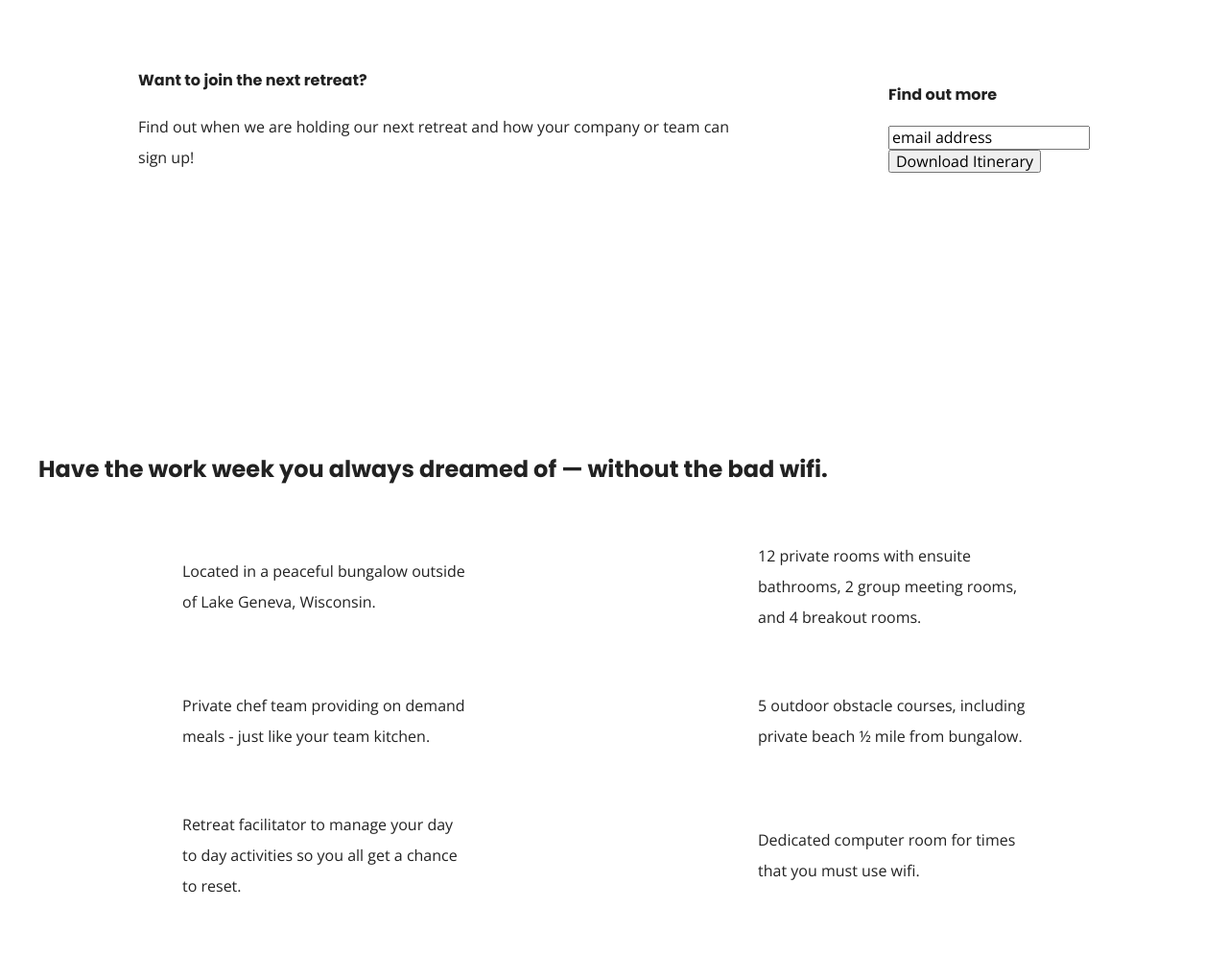
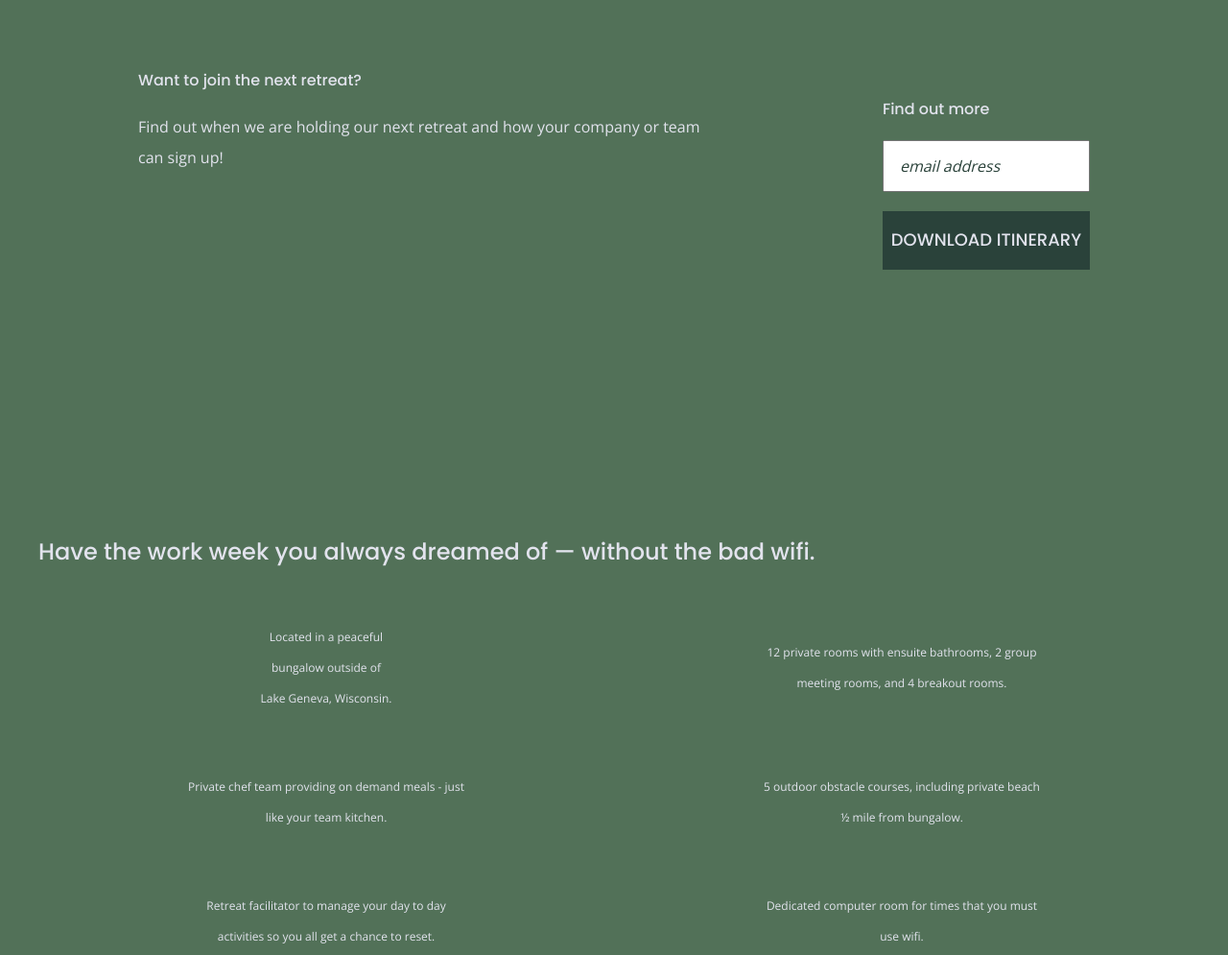
Before and after one commit to djrdeveloper/206-unplugged, a website built with Parcel: page index.html in a window 1280 px wide. Shown: the part 300-1295 px from the top of the page at 96% size. Built offline with nearby package versions, Linux system fonts and the light colour scheme.

Commit message:
Font styles added

```diff
--- a/css/main.css
+++ b/css/main.css
@@ -96,10 +96,39 @@ body {
   font-family: 'Open Sans', sans-serif;
   font-size: 1em;
   line-height: 2em;
+  color:#e2e3ed;
+}
+hr{
+  border-color: #3a3a3a;
+}
+aside .form {
+  margin-top: 30px;
 }
 
+input[type=text] {
+  box-sizing: border-box;
+  width: 100%;
+  color: #2a423a;
+  font-style: italic;
+  padding: 1em;
+}
+
+input[type=button] {
+  width: 100%;
+  padding: 20px 0;
+  margin-top: 20px;
+  background-color: #2a423a;
+  font-family: 'Poppins', Helvetica, Arial, sans-serif;
+  font-weight: 500;
+  font-size: 1.125em;
+  color: #e2e3ed;
+  border: none;
+  text-align: center;
+  text-transform: uppercase;
+}
 .nav-links{
-
+ font-weight: bold;
+ text-transform: uppercase;
 }
 
 ul,ol{
@@ -115,15 +144,17 @@ h2{
   font-family: 'Poppins', sans-serif;
   font-size: 1.5em;
   line-height: 2em;
+  font-weight: 500;
 }
 
 h3,h4{
   font-family: 'Poppins', sans-serif;
   font-size: 1em;
+  font-weight: 500;
 }
 
 p{
-
+ font-weight: 400;
 }
 
 img {
@@ -136,6 +167,7 @@ figure {
 
 address{
   font-family: 'Open Sans', sans-serif;
+  font-style: normal;
 }
 
 .content-wrapper {
@@ -144,7 +176,7 @@ address{
 
 body
 {
-  Margin: 8px;
+  Margin: 0px;
 }
 header,
 footer
@@ -153,6 +185,7 @@ footer
   justify-content: center;
   align-items: center;
   flex-flow: row wrap;
+  background-color: #202322 ;
 }
 header
 {
@@ -196,7 +229,9 @@ header .content-wrapper
   width: 55%;
   margin: 50px;
 }
-
+main{
+  background-color:#527158 ;
+}
 .content-wrapper
 {
   width: 100%;
@@ -222,14 +257,14 @@ aside{
 .form
 {
   display: flex;
-  justify-content: center;
   align-items: center;
   flex-flow: row wrap;
 }
 
 .features
 {
-  padding: 0 20px;
+
+  padding: 20px;
 }
 
 .features .features-items
@@ -238,7 +273,8 @@ aside{
   justify-content: center;
   align-items: center;
   flex-flow: row wrap;
-
+  font-size: 0.75em;
+  text-align: center;
 }
 
 .features article
@@ -257,6 +293,7 @@ aside{
   align-items: center;
   flex-flow: row wrap;
   padding: 0 20px;
+  background-color: #2a423a;
 }
 
 .reviews h3
@@ -270,12 +307,14 @@ aside{
   justify-content: center;
   align-items: center;
   flex-flow: row wrap;
+  background-color: #2a423a;
 }
 
 
 
 footer {
   flex-direction: column;
+  text-align: center;
 }
 
 footer p {
@@ -340,7 +379,9 @@ footer p
 {
   padding: 25px;
 }
-
+.contact-section h2{
+  margin-bottom: -20px;
+}
 /*FAQ PAGE*/
 
 .faq {
@@ -350,7 +391,7 @@ footer p
 }
 
 .faq .content-wrapper {
-  margin: 50px 0 0 0;
+  Padding-top: 50px;
   display: flex;
   justify-content: center;
   align-items: center;
@@ -359,12 +400,16 @@ footer p
 
 .faq h2 {
   margin-bottom: 40px;
+  line-height:1em;
+  width:80%;
 }
 
 .faq-content {
-  margin-bottom: 50px;
+  padding: 0 10%;
 }
-
+.faq-content p{
+  font-size: 0.75em;
+}
 
 
 /* ==========================================================================
@@ -573,6 +618,7 @@ Margin: 0px;
    ========================================================================== */
     .faq .content-wrapper
     {
+      margin-left:10%;
         justify-content: space-between;
     }
 
@@ -584,6 +630,7 @@ Margin: 0px;
     .faq h2
     {
         width: 100%;
+        text-align: center;
     }
   }
     @media only screen and (min-width: 1200px)
--- a/index.html
+++ b/index.html
@@ -69,7 +69,7 @@
     <div class="features-items">
      <article>
       <p class="fontawesome-icon"></p>
-      <p class="features-item-description">Located in a peaceful bungalow outside of Lake Geneva, Wisconsin.</p>
+      <p class="features-item-description">Located in a peaceful<br> bungalow outside of<br> Lake Geneva, Wisconsin.</p>
      </article>
 
      <article>
@@ -92,7 +92,7 @@
       <p class="features-item-description">Retreat facilitator to manage your day to day activities so you all get a chance to reset.</p>
      </article>
 
-     <article class="features-items">
+     <article>
       <p class="fontawesome-icon"></p>
       <p class="features-item-description">Dedicated computer room for times that you must use wifi.</p>
      </article>
```
Also changed, not shown: about/index.html (+1 -1 lines), faq/index.html (+1 -1 lines).
